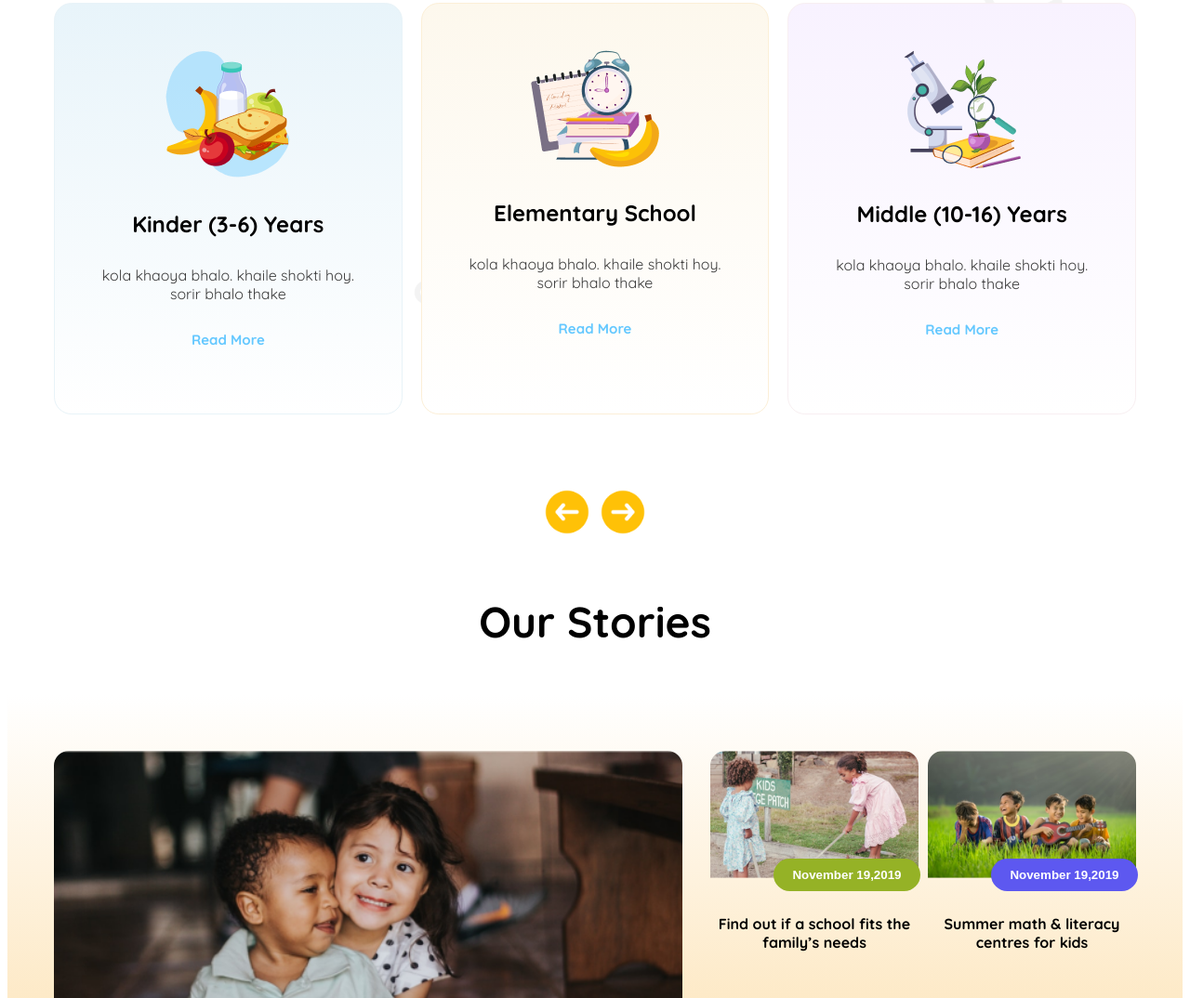
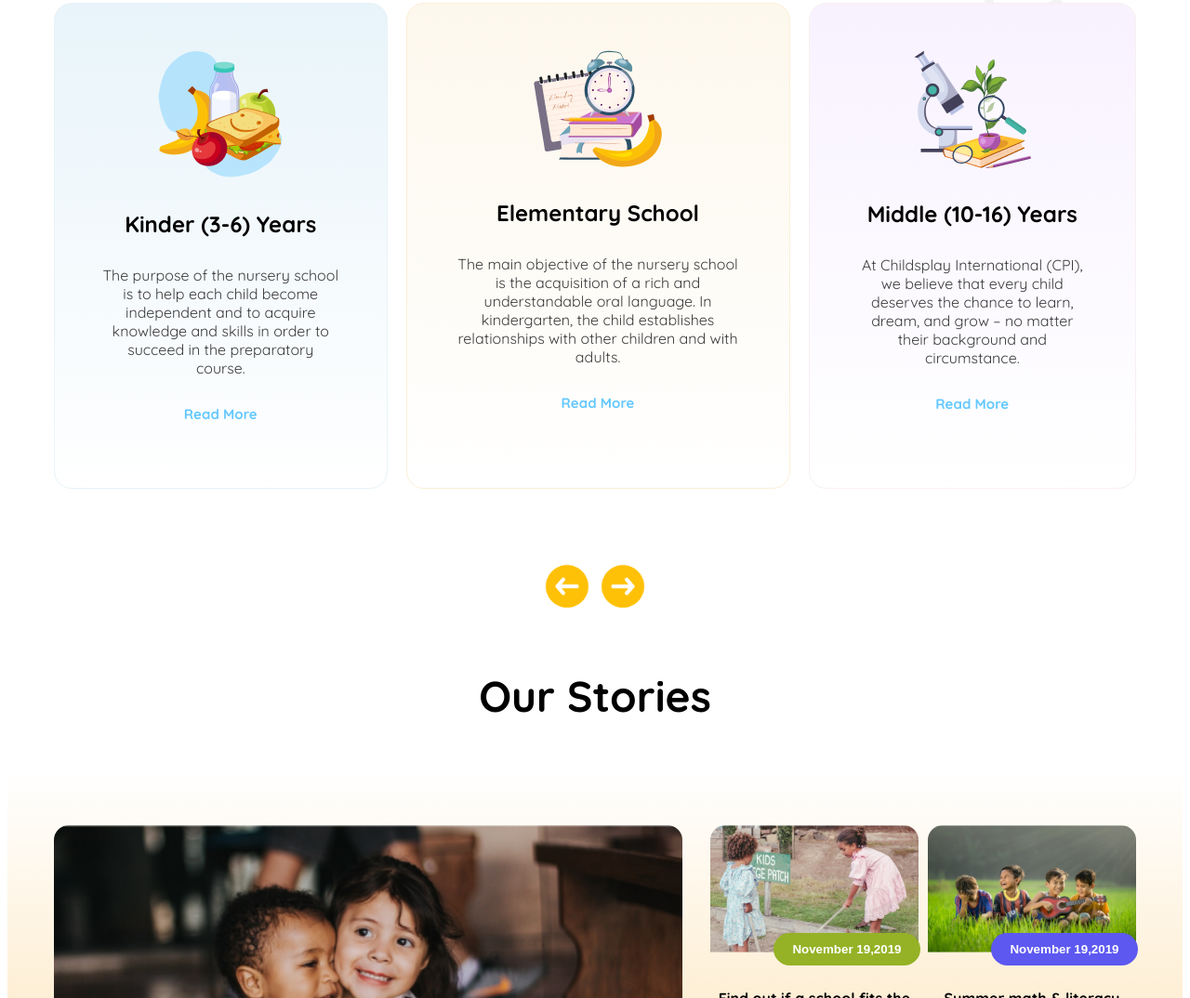
Before and after one commit to srsohan210/2nd-assignment, a plain HTML site: page index.html in a window 1280 px wide. Shown: the part 896-1970 px from the top of the page at 93% size. Drawn offline with Linux system fonts and the light colour scheme.

Commit message:
finished assignment

```diff
--- a/index.html
+++ b/index.html
@@ -68,7 +68,7 @@
                 </div>
                 <p class="st">Kinder (3-6) Years</p>
                 <div class="sectext">
-                    kola khaoya bhalo. khaile shokti hoy. sorir bhalo thake
+                    The purpose of the nursery school is to help each child become independent and to acquire knowledge and skills in order to succeed in the preparatory course.
                 </div>
                 <div class="read">Read More</div>
             </div>
@@ -78,7 +78,7 @@
                 </div>
                 <p class="st">Elementary School</p>
                 <div class="sectext">
-                    kola khaoya bhalo. khaile shokti hoy. sorir bhalo thake
+                    The main objective of the nursery school is the acquisition of a rich and understandable oral language. In kindergarten, the child establishes relationships with other children and with adults.
                 </div>
                 <div class="read">Read More</div>
             </div>
@@ -88,7 +88,7 @@
                 </div>
                 <p class="st">Middle (10-16) Years</p>
                 <div class="sectext">
-                    kola khaoya bhalo. khaile shokti hoy. sorir bhalo thake
+                    At Childsplay International (CPI), we believe that every child deserves the chance to learn, dream, and grow – no matter their background and circumstance.
                 </div>
                 <div class="read">Read More</div>
             </div>
```
